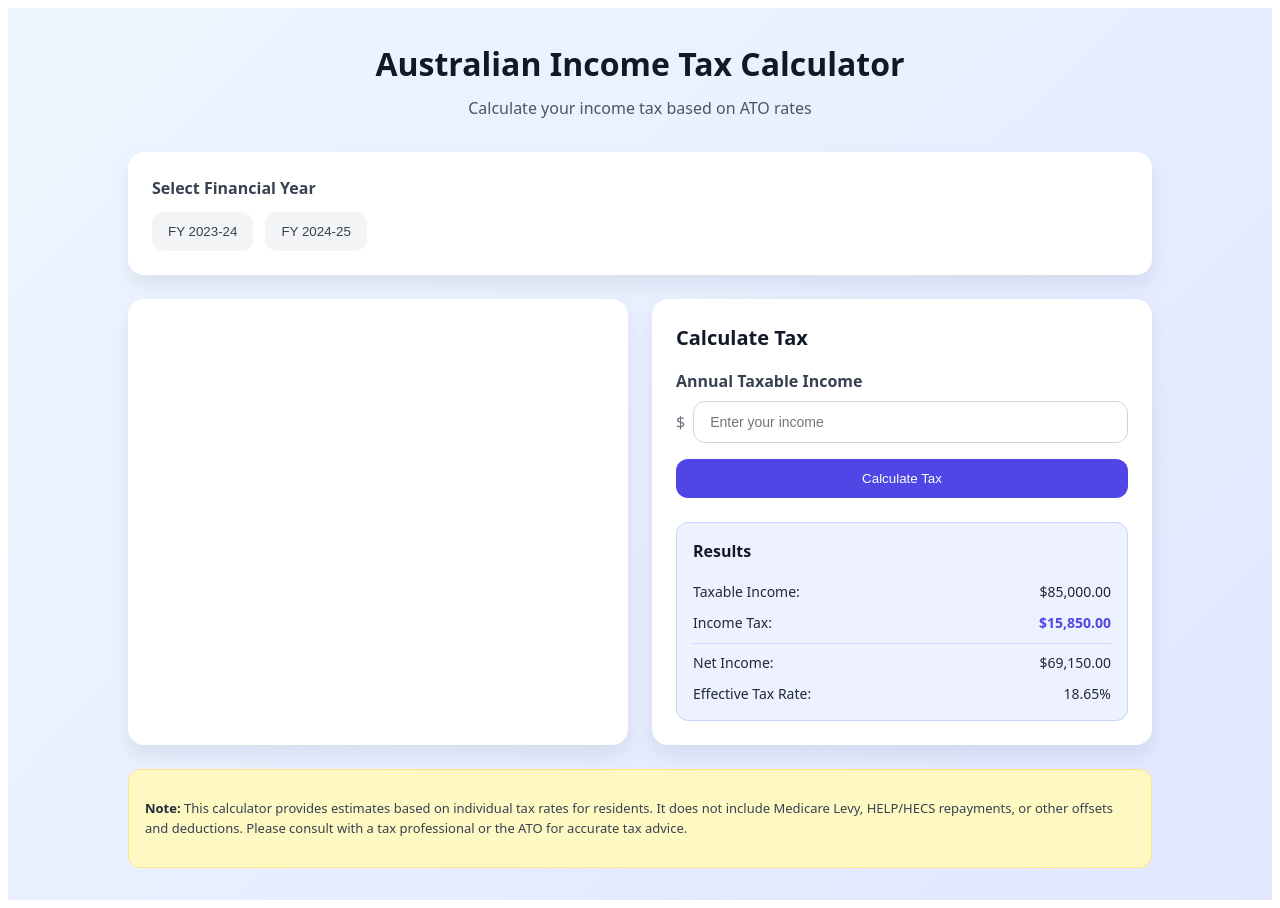
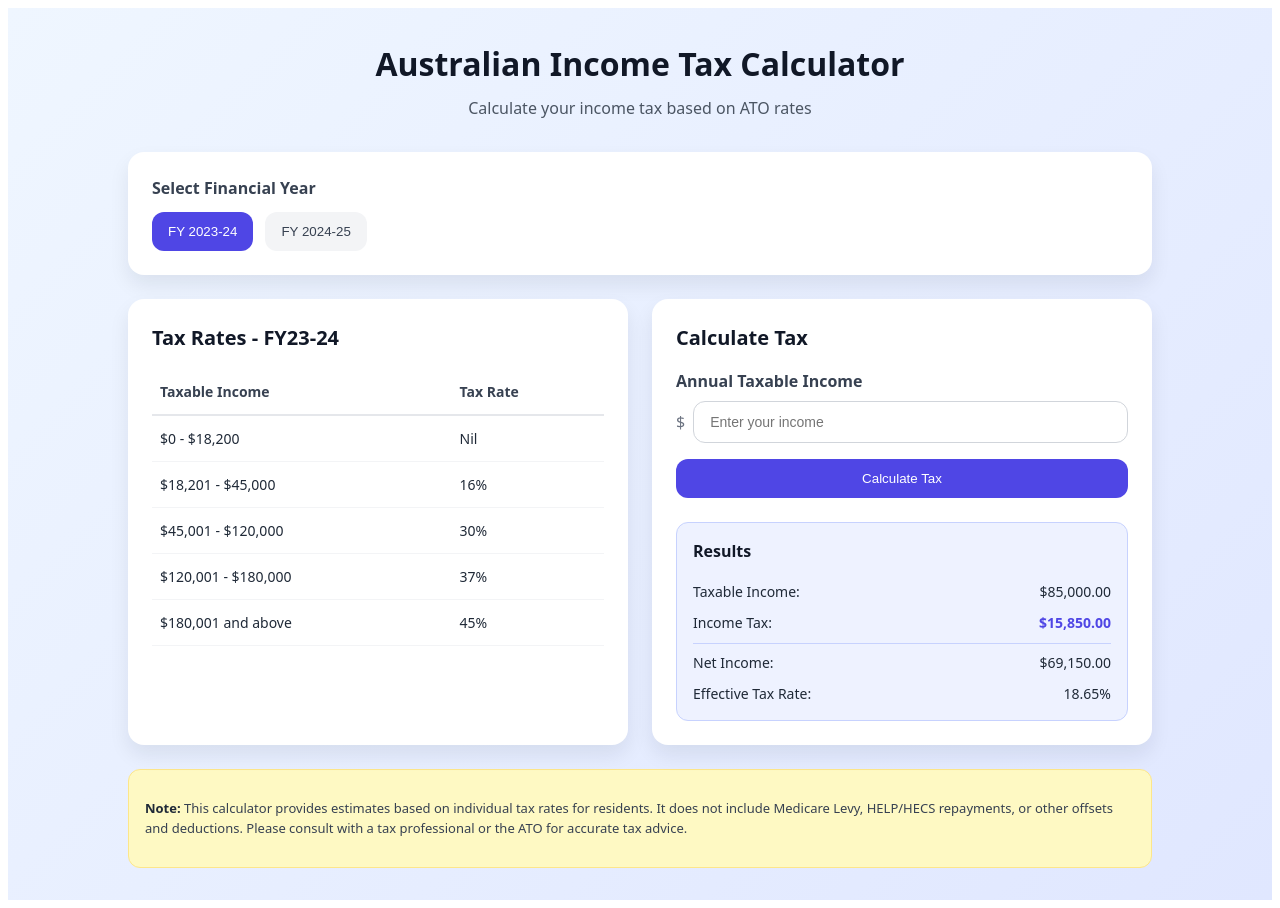
Before and after one commit to maobenmo/tax-calculator-practice, a React (Vite) app: page / in a window 1280 px wide. Built offline with nearby package versions, Linux system fonts and the light colour scheme.

Commit message:
optimize code quality when state lifting, complete step4-5 in thinking in react lesson 2h24m

```diff
--- a/src/App.jsx
+++ b/src/App.jsx
@@ -8,13 +8,13 @@ import TaxRateTableForFinancialYear from "./app/TaxRateTableForFinancialYear";
 import { useState } from 'react';
 
 function App() {
-  const [financialYear, setFinancialYear] = useState();
+  const [financialYear, setFinancialYear] = useState("FY23-24");
 
   return (
     <div className="page">
       <div className="page-container">
         <Header />
-        <FinancialYearSelect financialYear={financialYear} setFinancialYear={setFinancialYear} />
+        <FinancialYearSelect financialYear={financialYear} onFinancialYearClick={(value) => setFinancialYear(value)} />
         <div className="main-grid">
           <TaxRateTableForFinancialYear financialYear={financialYear} />
           <Calculator />
--- a/src/app/FinancialYearSelect/FinancialYearSelect.jsx
+++ b/src/app/FinancialYearSelect/FinancialYearSelect.jsx
@@ -2,11 +2,19 @@ import "./FinancialYearSelect.css";
 import Card from "../../components/Card";
 import Button from "../../components/Button";
 
-const FinancialYearSelect = ({ financialYear, setFinancialYear }) => {
+
+//state lifting 是一定会带着好的代码写三遍一起出现的，如：
+// 组件的 props 应该描述组件的行为，而不受其调用者影响
+// FinancialYearSelect.jsx里没办法强制要求 setFinancialYear 一定是 useState 的 setter，但是通过命名约定可以让代码更易读
+//setFinancialYear其实是onFinancialYearClick，至于click之后干什么，FinancialYearSelect这里一概不知，那是调用者的事
+//onFinancialYearClick是反向数据流，正向流是从父到子，反向流是从子到父，这里指子组件FinancialYearSelect通过调用onFinancialYearClick把数据传递给父组件App
+
+
+const FinancialYearSelect = ({ financialYear, onFinancialYearClick }) => {
 
 
     // state lifting
-    // 我们将 state 提升到可以给多个组件复用的最小父组件App里
+    // 我们将 state 提升到可以给多个组件复用的最小父组件(即App）里
     //const state=useState();
     //const value=state[0];
     //const setValue=state[1];
@@ -16,10 +24,10 @@ const FinancialYearSelect = ({ financialYear, setFinancialYear }) => {
             <Card>
                 <p className="financial-year-label">Select Financial Year</p>
                 <div className="financial-year-buttons">
-                    <Button onClick={() => { setFinancialYear("FY23-24") }} color={financialYear === "FY23-24" ? "primary" : "muted"}>
+                    <Button onClick={() => { onFinancialYearClick("FY23-24") }} color={financialYear === "FY23-24" ? "primary" : "muted"}>
                         FY 2023-24
                     </Button>
-                    <Button onClick={() => { setFinancialYear("FY24-25") }} color={financialYear === "FY24-25" ? "primary" : "muted"}>
+                    <Button onClick={() => { onFinancialYearClick("FY24-25") }} color={financialYear === "FY24-25" ? "primary" : "muted"}>
                         FY 2024-25
                     </Button>
                 </div>
```
